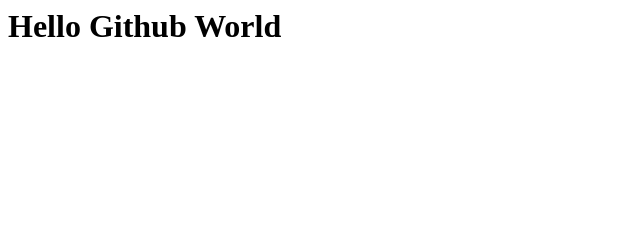
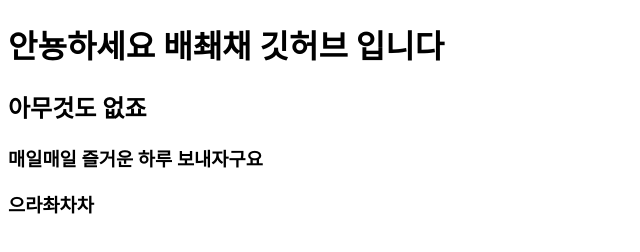
Before and after one commit to chaeengg/first, a plain HTML site: page index.html in a window 1280 px wide. Shown: the whole page, without its empty margins (0-640 px from the left). Drawn offline with Linux system fonts and the light colour scheme.

Commit message:
index.html 파일 내용 수정

```diff
--- a/index.html
+++ b/index.html
@@ -1 +1,14 @@
-<h1>Hello Github World</h1>
+<!DOCTYPE html>
+<html lang="en">
+<head>
+    <meta charset="UTF-8">
+    <meta name="viewport" content="width=device-width, initial-scale=1.0">
+    <title>배채은 Web</title>
+</head>
+<body>
+    <h1>안뇽하세요 배쵀채 깃허브 입니다</h1>
+    <h2>아무것도 없죠</h2>
+    <h3>매일매일 즐거운 하루 보내자구요</h3>
+    <h3>으라촤차차</h3>
+</body>
+</html>
```
